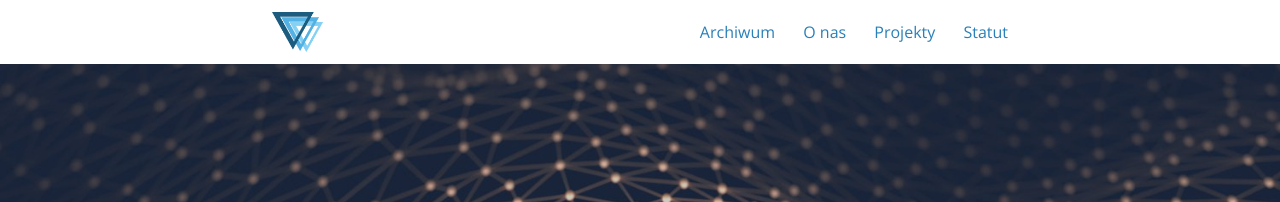
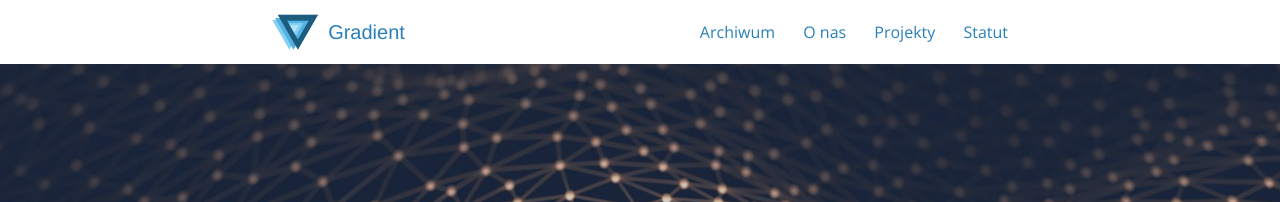
Before and after one commit to jpowie01/GradientPG, a Jekyll site: the page built from index.html, in a window 1280 px wide. Shown: the top 202 px of the page. Built offline with Jekyll 4.4.1, drawn with Linux system fonts in a browser that asks for light colours; nearby versions of some CDN libraries; the list of posts is cut into pages by our own code; a style sheet for code colours, icons or effects is not loaded.

Commit message:
Nowe logo

```diff
--- a/_includes/header.html
+++ b/_includes/header.html
@@ -3,6 +3,7 @@
     <a href="{{ site.baseurl }}/" class="logo">
       {% if site.logo %}
       <img src="{{ site.logo | prepend: site.baseurl }}" alt="{{ site.title }}">
+	  <span>{{ site.title }}</span>
       {% else %}
       <span>{{ site.title }}</span>
       {% endif %}
--- a/_sass/_layout.scss
+++ b/_sass/_layout.scss
@@ -133,16 +133,20 @@ pre code.hljs {
   .logo {
     float: left;
     height: 4em;
+    text-decoration: none;
     @include media ($tablet) {
     	padding-left: $em-base;
     }
     img {
       max-height: 2.5em;
       margin-top: 0.75em;
-      padding-right: 1em;
+      padding-right: 0.3em;
     }
     span {
+		vertical-align: top;
     	font-size: 1.25em;
+		font-family: Helvetica;
+		line-height: 65px;
     }
   }
   nav {
```
Also changed, not shown: assets/logo.png.
